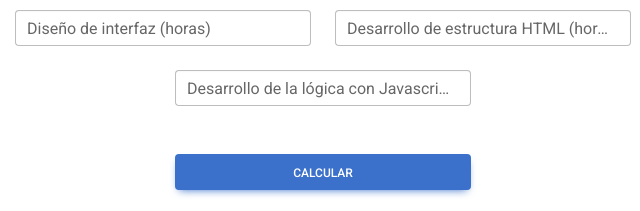
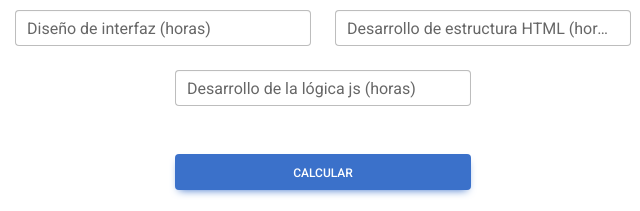
Before and after one commit to santi0ne/Calculadora-Js, a plain HTML site: page index.html in a window 1280 px wide. Shown: the part 180-391 px from the top of the page, 317-957 px from the left. Drawn offline with nearby package versions, Linux system fonts and the light colour scheme; files whose address does not match are found by name.

Commit message:
modificacion

```diff
--- a/index.html
+++ b/index.html
@@ -93,7 +93,7 @@
                                 <div class="form-outline mb-4">
                                     <input type="number" id="logicJavascript"
                                         class="form-control" />
-                                    <label class="form-label" for="logicJavascript">Desarrollo de la lógica con Javascript (horas)</label>
+                                    <label class="form-label" for="logicJavascript">Desarrollo de la lógica js (horas)</label>
                                 </div>
                             </div>
 
```
